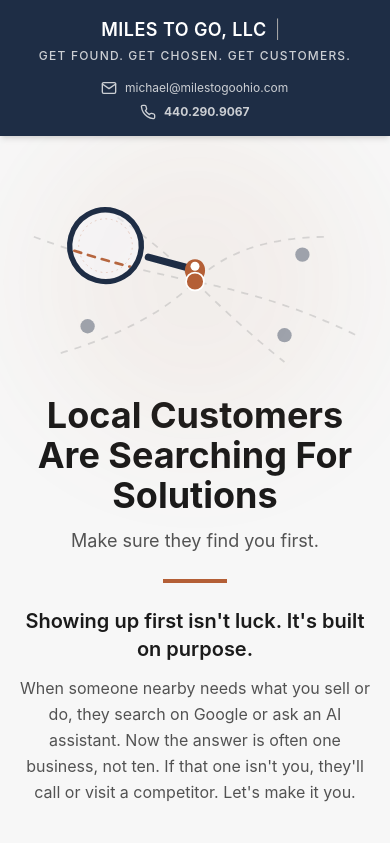
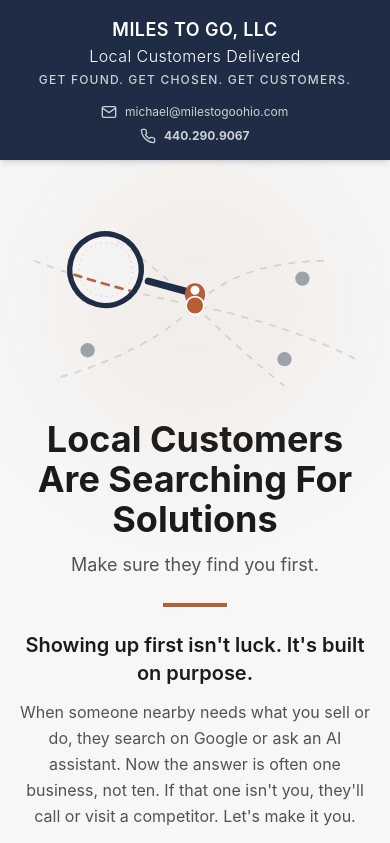
Before and after one commit to mtg-ohio/miles-to-go-site, a React (Vite) app: page / in a window 390 px wide. Shown: the top 843 px of the page. Built offline with nearby package versions, Linux system fonts and the light colour scheme.

Commit message:
Header on phones: no hanging divider; tagline on its own line

```diff
--- a/src/components/Header.tsx
+++ b/src/components/Header.tsx
@@ -58,8 +58,8 @@ const Header: React.FC = () => {
         <div className="text-center md:text-left">
           <p className="text-lg md:text-xl font-semibold tracking-wide">
             MILES TO GO, LLC
-            <span className="text-mtg-warm-gray font-light mx-2">|</span>
-            <span className="hidden sm:inline">Local Customers Delivered</span>
+            <span className="hidden sm:inline text-mtg-warm-gray font-light mx-2">|</span>
+            <span className="block sm:inline text-base sm:text-[length:inherit] font-light sm:font-semibold">Local Customers Delivered</span>
           </p>
           <p className="text-xs text-mtg-soft-white opacity-80 mt-1 uppercase tracking-widest font-medium">
             Get Found. Get Chosen. Get Customers.
```
